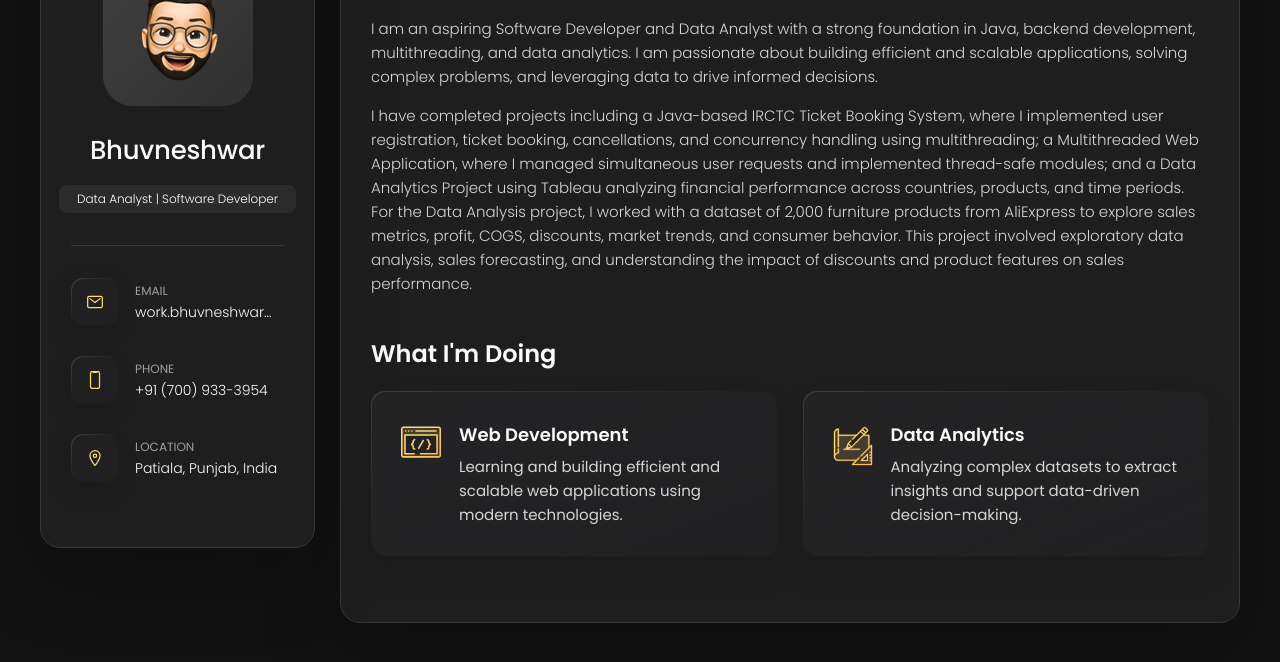
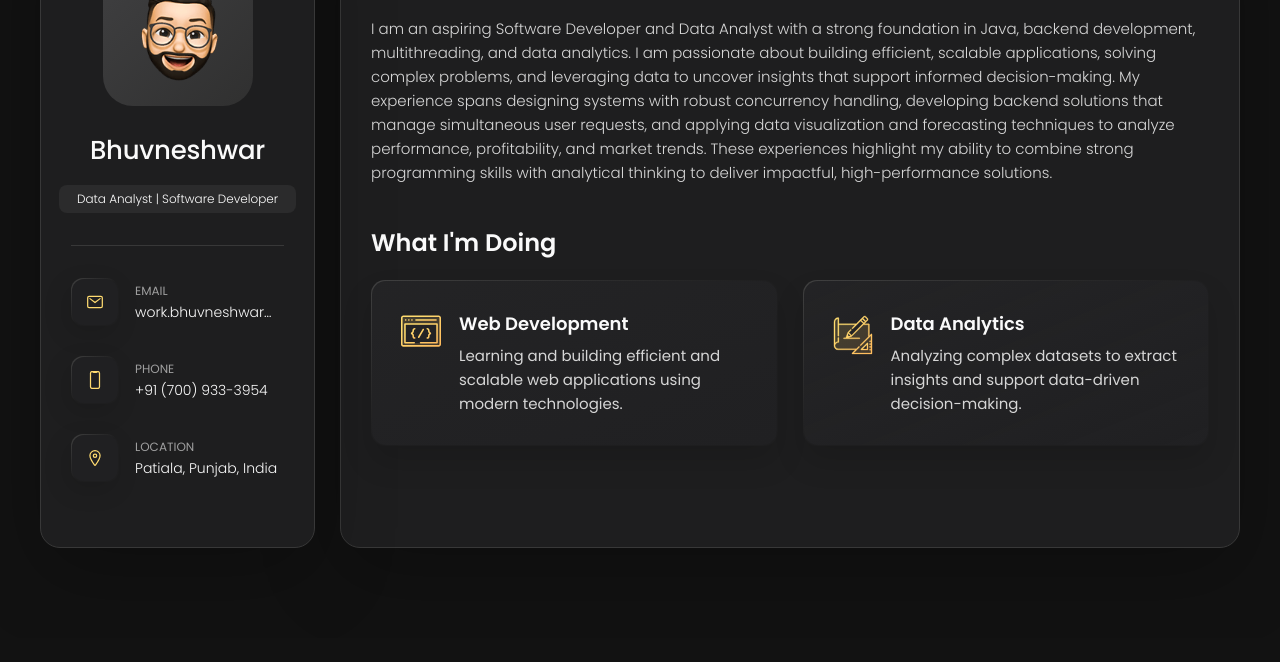
Before and after one commit to work4bhuvi/portfolio, a website: page index.html in a window 1280 px wide. Shown: the part 162-824 px from the top of the page. After the commit the page ends 800 px from the top, so only its background shows below. Drawn offline with nearby package versions, Linux system fonts and the light colour scheme.

Commit message:
updated portfolio

```diff
--- a/index.html
+++ b/index.html
@@ -209,11 +209,13 @@
 
         <section class="about-text">
           <p>
-            I am an aspiring Software Developer and Data Analyst with a strong foundation in Java, backend development, multithreading, and data analytics. I am passionate about building efficient and scalable applications, solving complex problems, and leveraging data to drive informed decisions.
-          </p>
-
-          <p>
-            I have completed projects including a Java-based IRCTC Ticket Booking System, where I implemented user registration, ticket booking, cancellations, and concurrency handling using multithreading; a Multithreaded Web Application, where I managed simultaneous user requests and implemented thread-safe modules; and a Data Analytics Project using Tableau analyzing financial performance across countries, products, and time periods. For the Data Analysis project, I worked with a dataset of 2,000 furniture products from AliExpress to explore sales metrics, profit, COGS, discounts, market trends, and consumer behavior. This project involved exploratory data analysis, sales forecasting, and understanding the impact of discounts and product features on sales performance.
+          I am an aspiring Software Developer and Data Analyst with a strong foundation in Java, backend development,
+          multithreading, and data analytics. I am passionate about building efficient, scalable applications, solving
+          complex problems, and leveraging data to uncover insights that support informed decision-making. My experience
+          spans designing systems with robust concurrency handling, developing backend solutions that manage simultaneous
+          user requests, and applying data visualization and forecasting techniques to analyze performance, profitability,
+          and market trends. These experiences highlight my ability to combine strong programming skills with analytical
+          thinking to deliver impactful, high-performance solutions.
           </p>
         </section>
 
@@ -883,7 +885,7 @@
               </a>
             </li>
 
-            <li class="project-item  active" data-filter-item data-category="applications">
+            <!-- <li class="project-item  active" data-filter-item data-category="applications">
               <a href="#">
 
                 <figure class="project-img">
@@ -989,7 +991,7 @@
                 <p class="project-category">Web development</p>
 
               </a>
-            </li>
+            </li> -->
 
           </ul>
 
```
